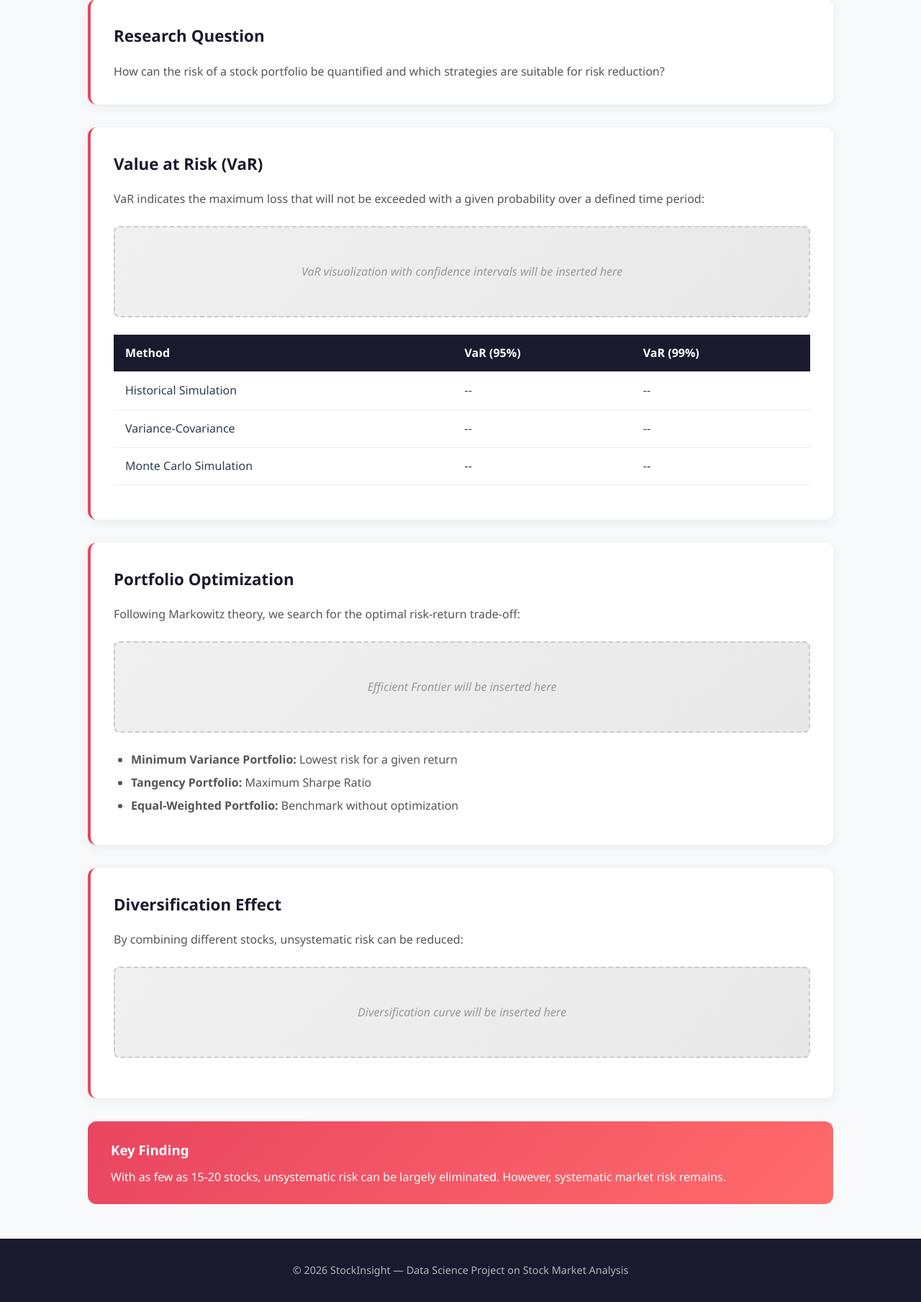
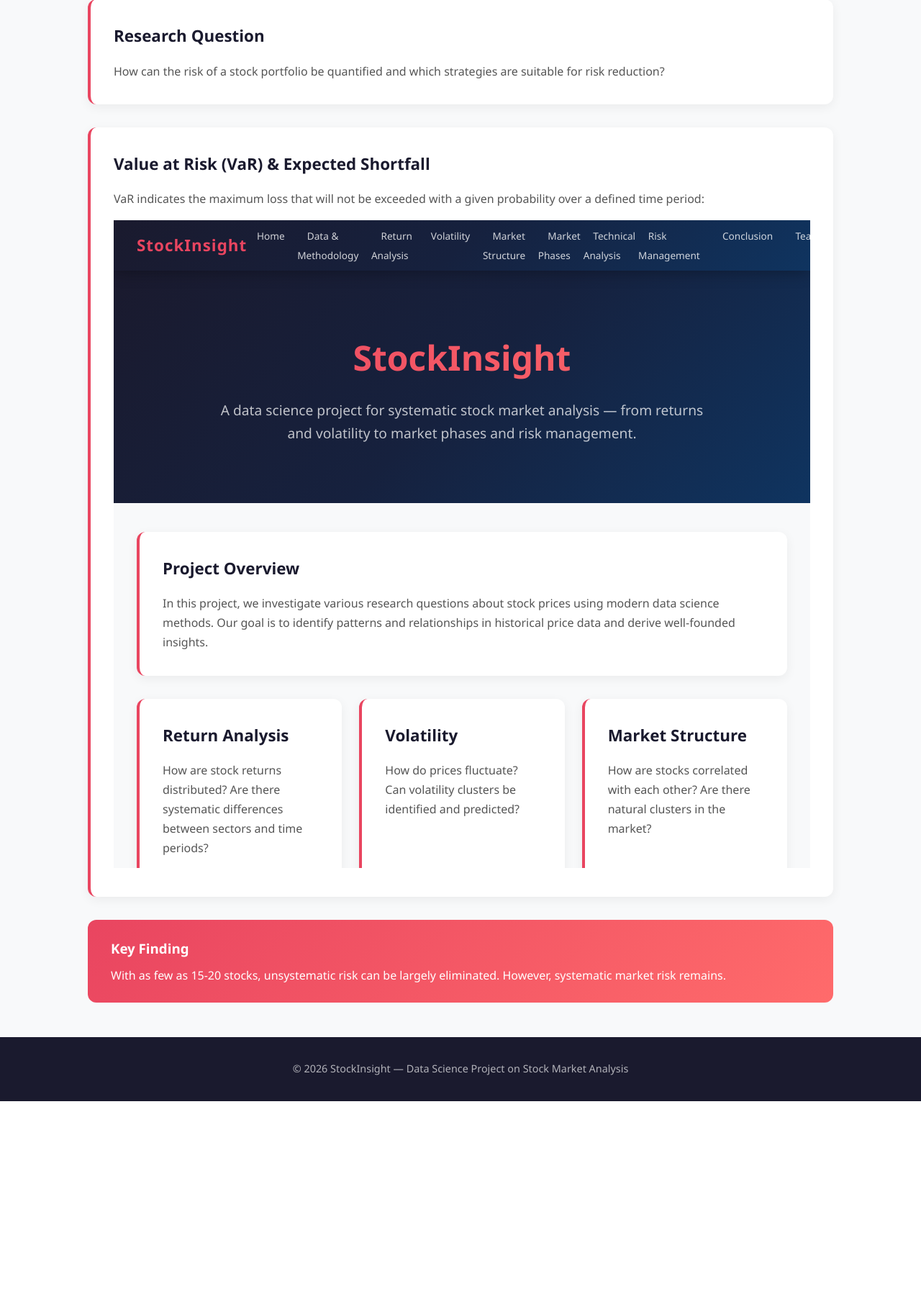
Before and after one commit to Data-Science-Projekt/Data_Science_Projekt_new, a Flask app: page /risikomanagement in a window 1280 px wide. Shown: the part 303-2112 px from the top of the page at 72% size. After the commit the page ends 1833 px from the top, so only its background shows below. Run offline with Flask 3, Linux system fonts and the light colour scheme.

Commit message:
risikomanagement.html

```diff
--- a/templates/risikomanagement.html
+++ b/templates/risikomanagement.html
@@ -5,50 +5,18 @@
     <h1>Risk Management</h1>
     <p>Quantification and management of portfolio risks</p>
 </section>
-
 <section class="content">
     <div class="card">
         <h2>Research Question</h2>
         <p>How can the risk of a stock portfolio be quantified and which strategies are suitable for risk reduction?</p>
     </div>
-
     <div class="card">
-        <h2>Value at Risk (VaR)</h2>
+        <h2>Value at Risk (VaR) & Expected Shortfall</h2>
         <p>VaR indicates the maximum loss that will not be exceeded with a given probability over a defined time period:</p>
-        <div class="chart-placeholder">VaR visualization with confidence intervals will be inserted here</div>
-        <table class="data-table">
-            <thead>
-                <tr>
-                    <th>Method</th>
-                    <th>VaR (95%)</th>
-                    <th>VaR (99%)</th>
-                </tr>
-            </thead>
-            <tbody>
-                <tr><td>Historical Simulation</td><td>--</td><td>--</td></tr>
-                <tr><td>Variance-Covariance</td><td>--</td><td>--</td></tr>
-                <tr><td>Monte Carlo Simulation</td><td>--</td><td>--</td></tr>
-            </tbody>
-        </table>
+        <div style="padding: 0; overflow: hidden; margin-top: 1rem;">
+            <iframe src="http://localhost:8506" style="width: 100%; height: 900px; border: none;"></iframe>
+        </div>
     </div>
-
-    <div class="card">
-        <h2>Portfolio Optimization</h2>
-        <p>Following Markowitz theory, we search for the optimal risk-return trade-off:</p>
-        <div class="chart-placeholder">Efficient Frontier will be inserted here</div>
-        <ul>
-            <li><strong>Minimum Variance Portfolio:</strong> Lowest risk for a given return</li>
-            <li><strong>Tangency Portfolio:</strong> Maximum Sharpe Ratio</li>
-            <li><strong>Equal-Weighted Portfolio:</strong> Benchmark without optimization</li>
-        </ul>
-    </div>
-
-    <div class="card">
-        <h2>Diversification Effect</h2>
-        <p>By combining different stocks, unsystematic risk can be reduced:</p>
-        <div class="chart-placeholder">Diversification curve will be inserted here</div>
-    </div>
-
     <div class="highlight-box">
         <h3>Key Finding</h3>
         <p>With as few as 15-20 stocks, unsystematic risk can be largely eliminated. However, systematic market risk remains.</p>
```
